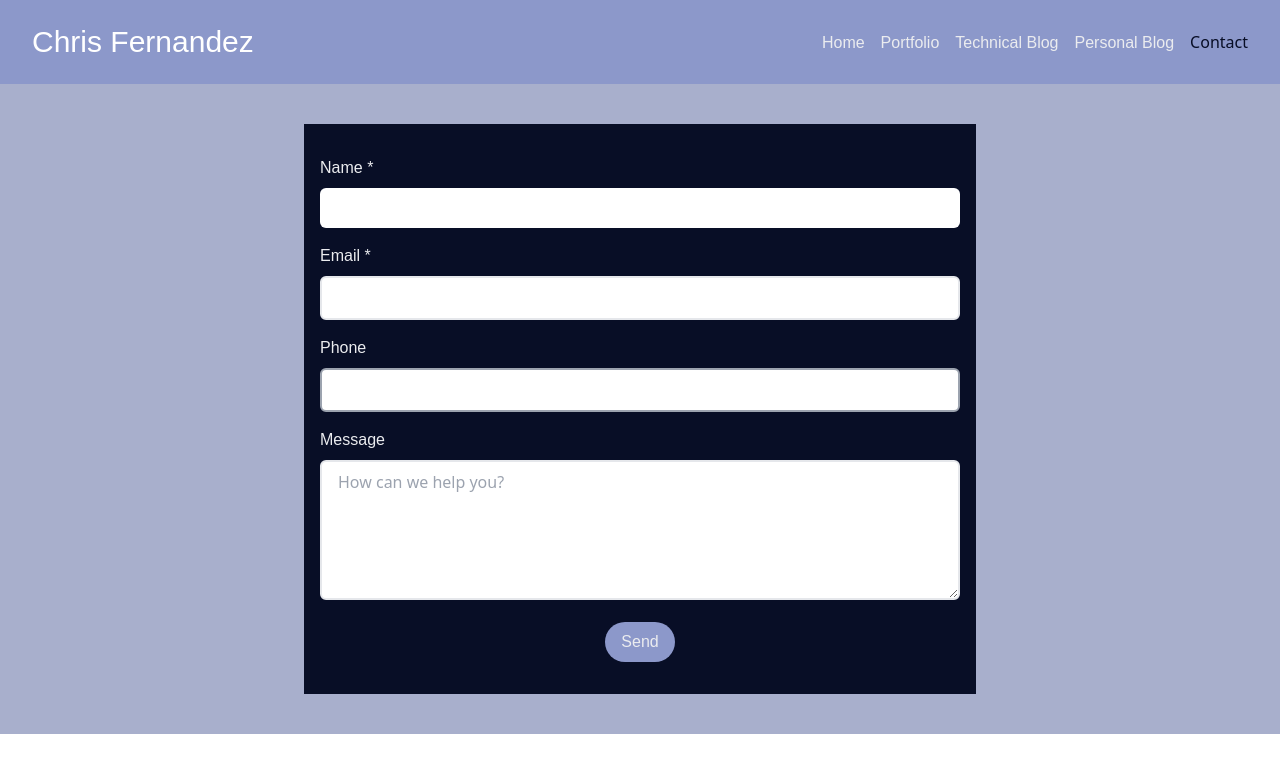
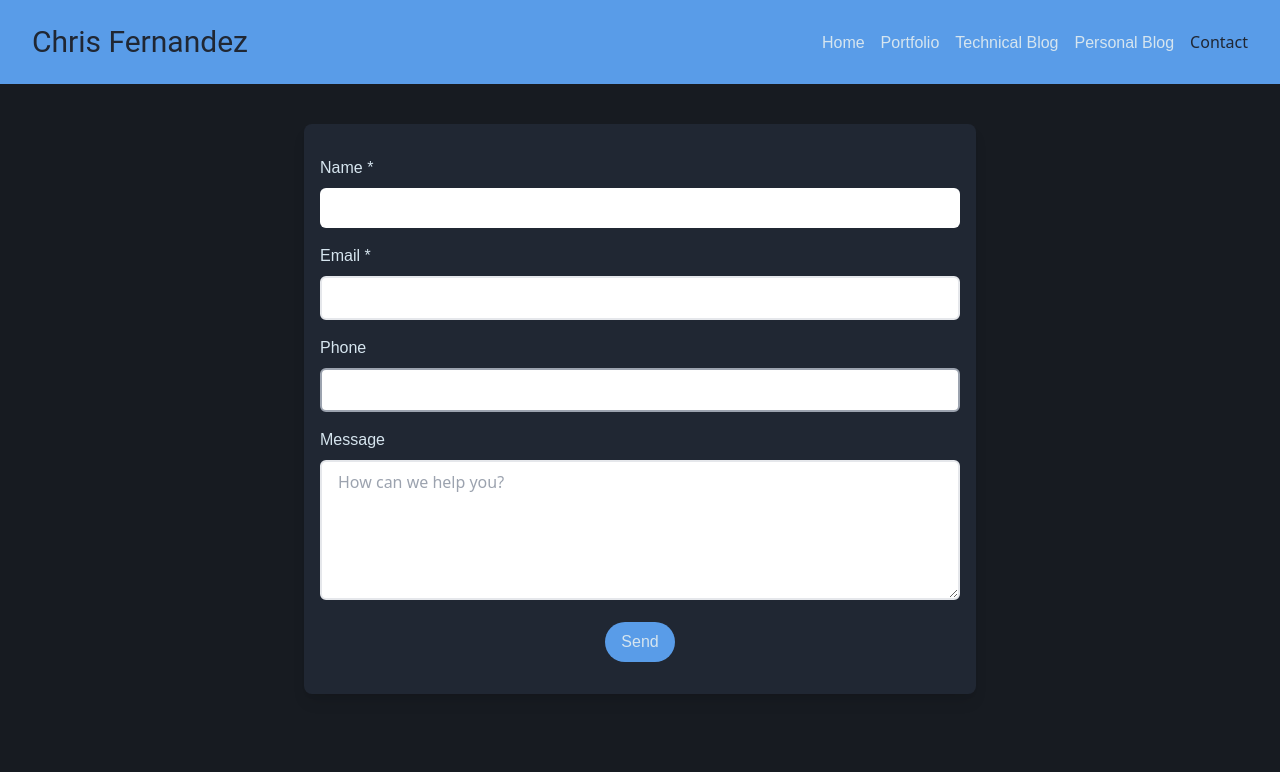
Before and after one commit to christophfern/portfolio, a React (Create React App) app in the folder frontend/: page /contact in a window 1280 px wide. Shown: the top 772 px of the page. Built offline with nearby package versions, Linux system fonts and the light colour scheme.

Commit message:
new styling

```diff
--- a/frontend/src/App.js
+++ b/frontend/src/App.js
@@ -12,11 +12,12 @@ import { ApiEnum } from './components/enum/ApiEnum';
 
 function App() {
   return (
+
    <Router>
-         <div className="bg-background">
+
 
        <Header />
-           <div className="bg-background mx-auto px-4 sm:px-6 lg:px-8 py-10">
+       <div className="bg-background mx-auto px-4 sm:px-6 lg:px-8 py-10 h-screen">
        <Routes>
          <Route path="/" element={<Home />} />
          <Route path="/portfolio" element={<Portfolio />} />
@@ -25,7 +26,7 @@ function App() {
          <Route path="/contact" element={<Contact />} />
        </Routes>
        </div>
-         </div>
+
     </Router>
   );
 }
--- a/frontend/src/components/Blog.js
+++ b/frontend/src/components/Blog.js
@@ -18,11 +18,11 @@ function Blog(props) {
   }, []);
 
   return (
-    <div className="min-h-screen p-4 bg-cardcolor">
-      <div className="max-w-5xl mx-auto">
+    <div className="bg-cardcolor rounded-lg shadow-lg py-12 ">
+      <div className="mx-auto max-w-7xl px-4 sm:px-6 lg:px-8">
         <h1 className="text-3xl font-header text-header mb-8 text-center">Personal Articles</h1>
         <div className="bg-accenta p-8 rounded-lg shadow-lg mb-8">
-          <h2 className="text-xl font-header text-header text-center mb-4">Welcome to the Personal Articles section</h2>
+          <h2 className="text-xl font-header text-accent text-center mb-4">Welcome to the Personal Articles section</h2>
           <p className="text-body font-body">
             Here you will find a collection of Personal articles covering a wide range of topics, from programming and
             web development to data science and artificial intelligence. Our authors are experts in their fields, and we
--- a/frontend/src/components/Contact.js
+++ b/frontend/src/components/Contact.js
@@ -37,7 +37,7 @@ function Contact() {
   };
 
   return (
-    <div className="max-w-2xl bg-cardcolor mx-auto px-4 py-8">
+    <div className="max-w-2xl bg-cardcolor mx-auto px-4 py-8 shadow-lg rounded-lg">
       {formSubmitted ? (
         <div className="font-body text-body px-4 py-2 rounded-md mb-4">
           Thank you for contacting us!
@@ -52,7 +52,7 @@ function Contact() {
               type="text"
               id="name"
               name="name"
-              className="w-full font-body text-black py-2 px-4 rounded-md focus:outline-none focus:border-primary-500"
+              className="w-full font-body text-black py-2 px-4 rounded-md focus:outline-none"
               placeholder=""
               value={formData.name}
               onChange={handleInputChange}
@@ -67,7 +67,7 @@ function Contact() {
               type="email"
               id="email"
               name="email"
-              className="w-full font-body text-black border-2 py-2 px-4 rounded-md focus:outline-none focus:border-accent"
+              className="w-full font-body text-black border-2 py-2 px-4 rounded-md focus:outline-none"
               value={formData.email}
               onChange={handleInputChange}
               required
@@ -82,7 +82,7 @@ function Contact() {
                 id="phoneNumber"
                 name="phoneNumber"
                 pattern="^\d{3}[-]?\d{3}[-]?\d{4}$"
-                className="w-full text-black border-gray-400 border-2 py-2 px-4 rounded-md focus:outline-none focus:border-primary-500"
+                className="w-full text-black border-gray-400 border-2 py-2 px-4 rounded-md "
                 placeholder=""
                 value={formData.phoneNumber}
                 onChange={handleInputChange}
@@ -96,7 +96,7 @@ function Contact() {
               id="message"
               name="message"
               rows="5"
-              className="w-full text-black  border-2 py-2 px-4 rounded-md focus:outline-none focus:border-primary-500"
+              className="w-full text-black  border-2 py-2 px-4 rounded-md"
               placeholder="How can we help you?"
               value={formData.message}
               onChange={handleInputChange}
--- a/frontend/src/components/Header.js
+++ b/frontend/src/components/Header.js
@@ -19,7 +19,7 @@ function Header() {
   return (
     <header className="bg-accenta">
       <div className="max-w-7xl mx-auto px-4 sm:px-6 lg:px-8 py-6 flex flex-wrap items-center justify-between">
-        <h1 className="text-3xl font-header text-header">Chris Fernandez</h1>
+        <h1 className="text-3xl font-header text-accent">Chris Fernandez</h1>
         <button className="block lg:hidden focus:outline-none" onClick={toggleMenu}>
           <MenuIcon className="h-6 w-6" aria-hidden="true" />
             <div
--- a/frontend/src/components/Portfolio.js
+++ b/frontend/src/components/Portfolio.js
@@ -5,7 +5,7 @@ import PortfolioProject from './PortfolioProject';
 
 function Portfolio() {
   return (
-    <div>
+    <div className="mx-auto max-w-7xl px-4 sm:px-6 lg:px-8">
       {/* Work Experience section */}
       <section className="bg-cardcolor rounded-lg shadow-lg py-12 mb-8">
            <div className="max-w-7xl mx-auto px-4 sm:px-6 lg:px-8">
--- a/frontend/src/index.js
+++ b/frontend/src/index.js
@@ -6,9 +6,11 @@ import reportWebVitals from './reportWebVitals';
 
 const root = ReactDOM.createRoot(document.getElementById('root'));
 root.render(
+
   <React.StrictMode>
     <App />
   </React.StrictMode>
+
 );
 
 // If you want to start measuring performance in your app, pass a function
--- a/frontend/tailwind.config.js
+++ b/frontend/tailwind.config.js
@@ -4,24 +4,25 @@ module.exports = {
   theme: {
     extend: {
       fontFamily: {
-              body: ['Epilogue', 'sans-serif'],
-              header : ['Fraunces', 'sans-serif']
+              body: ['Roboto Slab', 'sans-serif'],
+              header : ['Roboto', 'sans-serif']
             },
             fontWeight: {
               body: 400,
-              header: 500
+              header: 400
             },
             textColor: {
-                body: '#EBECEF',
-                header: '#FFFFFF',
-                accent: '#080e26'
+                body: '#D6E5EF',
+                header: '#60A9FF',
+                accent: '#202733'
             },
 
       colors: {
-        background: '#a8afcc',
+        background: '#171B21',
 
-        cardcolor: '#080e26',
-        accenta:  '#8C98CA',
+        cardcolor: '#202733',
+        accenta:  '#599CE8',
+        accentb:  '#73B3F3',
 
         primary: {
           50: '#f5f9f7',
```
Lines whose indentation alone changed are shown as unchanged.
